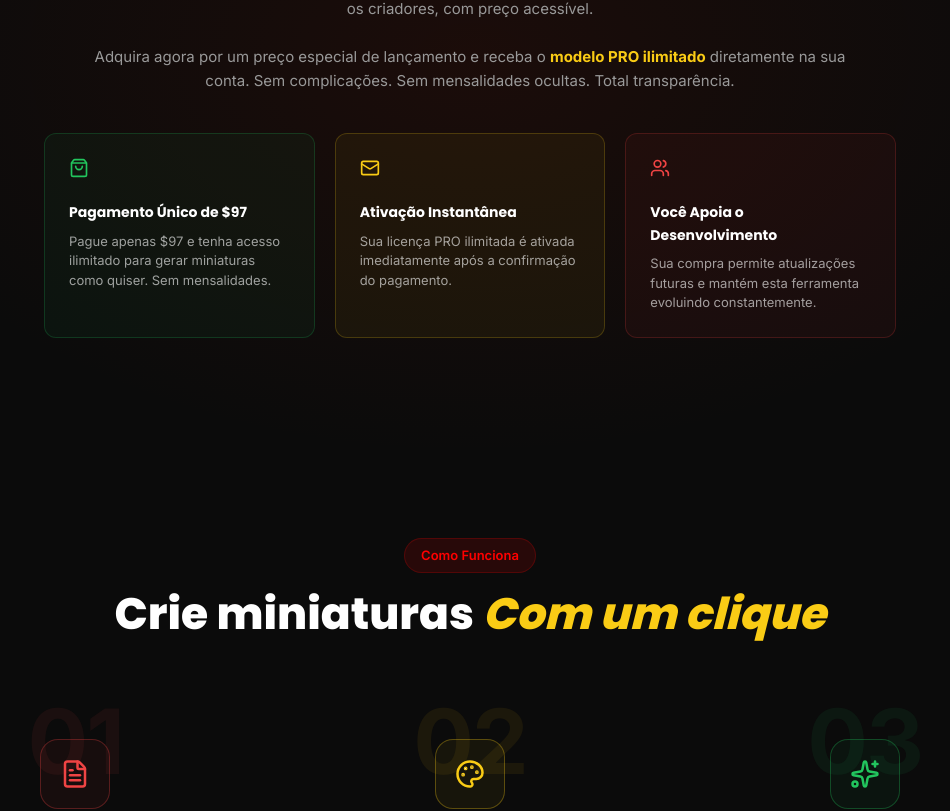
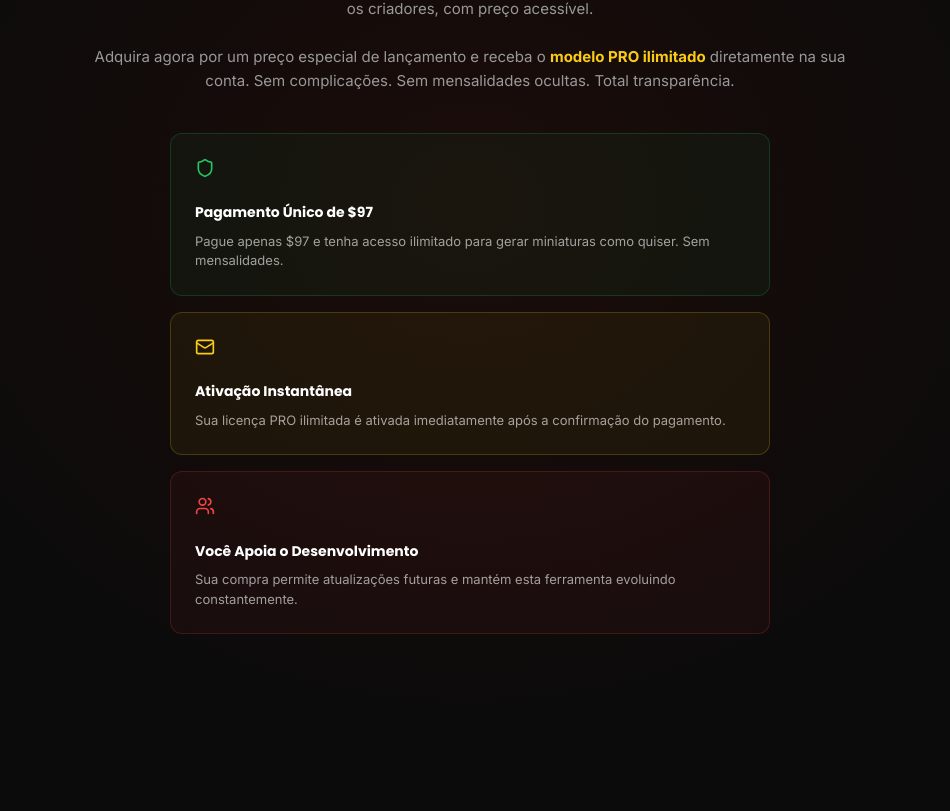
Before and after one commit to silvajeanderson165-creator/thumbnail-forge, a React (Vite) app: page / in a window 1280 px wide. Shown: the part 1080-1891 px from the top of the page, without its empty margins (170-1120 px from the left). Built offline with nearby package versions, Linux system fonts and the light colour scheme.

Commit message:
style: organize payment features as vertical column

```diff
--- a/src/App.jsx
+++ b/src/App.jsx
@@ -225,7 +225,7 @@ function App() {
 
           <div className="payment-features-grid">
             <div className="feature-card" style={{background: 'rgba(34, 197, 94, 0.05)', border: '1px solid rgba(34, 197, 94, 0.2)', padding: '24px', borderRadius: '12px'}}>
-              <ShoppingBag size={20} color="#22c55e" style={{marginBottom: '16px'}} />
+              <Shield size={20} color="#22c55e" style={{marginBottom: '16px'}} />
               <h4 style={{color: '#fff', fontSize: '14px', marginBottom: '8px', fontWeight: 'bold'}}>Pagamento Único de $97</h4>
               <p style={{fontSize: '13px', color: 'rgba(255,255,255,0.6)', lineHeight: '1.5'}}>Pague apenas $97 e tenha acesso ilimitado para gerar miniaturas como quiser. Sem mensalidades.</p>
             </div>
--- a/src/index.css
+++ b/src/index.css
@@ -996,10 +996,13 @@ button:hover, a:has(button):hover {
 /* Custom Grid Utility Classes */
 .payment-features-grid {
   display: grid;
-  grid-template-columns: repeat(auto-fit, minmax(250px, 1fr));
-  gap: 20px;
+  grid-template-columns: 1fr;
+  gap: 16px;
   text-align: left;
   margin-bottom: 40px;
+  max-width: 600px;
+  margin-left: auto;
+  margin-right: auto;
 }
 
 .feature-card {
```
